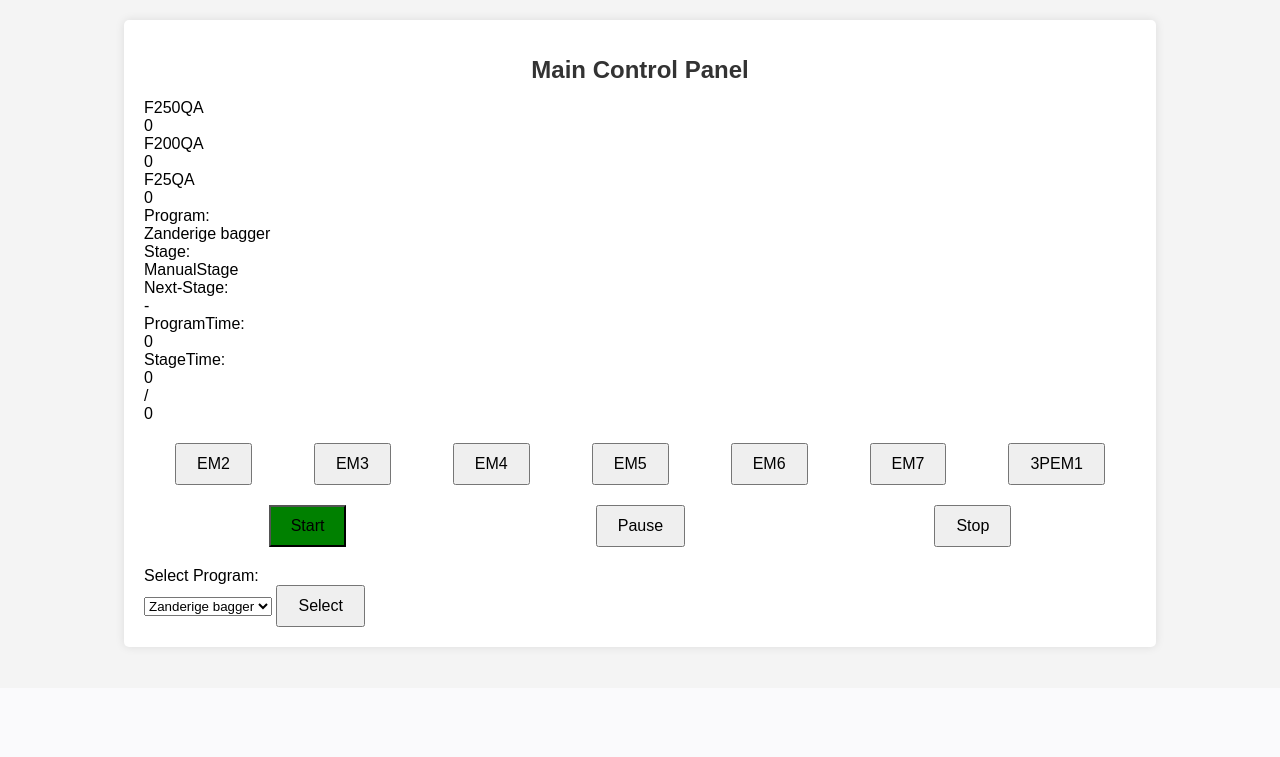
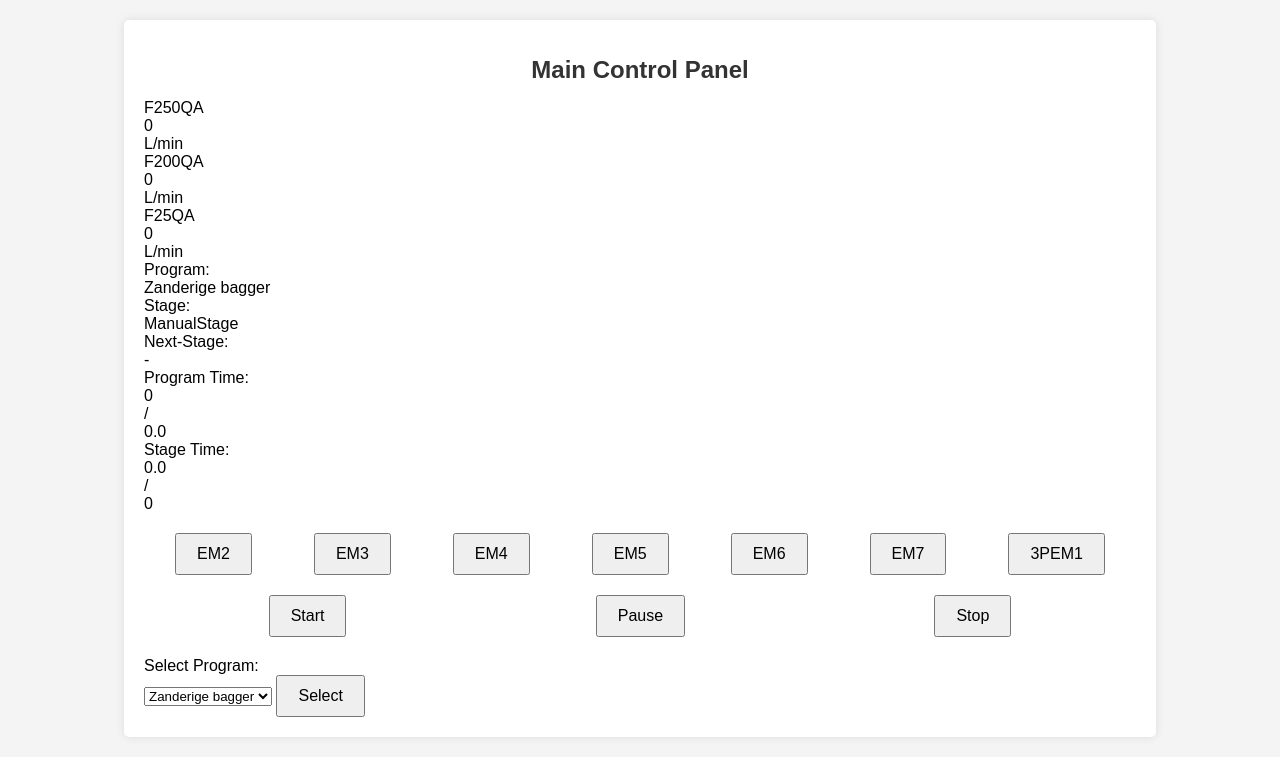
Before and after one commit to YLaret/BlauweBagger, a Flask app: page / in a window 1280 px wide. Shown: the part 112-869 px from the top of the page. Before the commit the page ends 763 px from the top, so only its background shows below. Run offline with Flask 3, Linux system fonts and the light colour scheme; data comes from the database, SQL or seed files in the repository.

Commit message:
meter container and dynamic updates

```diff
--- a/server/static/script.js
+++ b/server/static/script.js
@@ -33,7 +33,11 @@ function updatePage() {
             }
 
             // program stage update
+            document.getElementById("program-name").innerText = data.programName;
+            document.getElementById("stage-name").innerText = data.stageName;
+            document.getElementById("next-stage-name").innerText = data.nextStageName;
             document.getElementById("program-run-time").innerText = data.programRunTime;
+            document.getElementById("total-program-time").innerText = data.totalProgramTime;
             document.getElementById("stage-run-time").innerText = data.stageRunTime;
             document.getElementById("total-stage-time").innerText = data.totalStageTime;
 
--- a/server/templates/overview.html
+++ b/server/templates/overview.html
@@ -3,11 +3,16 @@
 {% block main %}
     <div class="container">
         <h1>Main Control Panel</h1>
-        <div>
+        <div class="meters-container">
             {% for meter in meters %}
-            <div> {{ meter["Name"] }}
-                <div
-                    class ="meters" id="{{ meter["MeterID"] }}">{{ meter["Value"] }}
+            <div class="meter-item-container"> {{ meter["Name"] }}
+                <div class="meter-value-container">
+                    <div
+                        class ="meters" id="{{ meter["MeterID"] }}">{{ meter["Value"] }}
+                    </div>
+                    <div class="meter-unit">
+                        L/min
+                    </div>
                 </div>
             </div>
             {% endfor %}
@@ -19,13 +24,13 @@
             Stage: <div id="stage-name">{{ CMS['stageName'] }}</div>
         </div>
         <div>
-            Next-Stage: <div id="stage-name">{{ CMS['nextStageName'] }}</div>
+            Next-Stage: <div id="next-stage-name">{{ CMS['nextStageName'] }}</div>
         </div>
         <div>
-            ProgramTime: <div id="program-run-time">{{ CMS['programRunTime'] }}/{{ CMS['totalProgramTime'] }} s</div>
+            Program Time: <div id="program-run-time">{{ CMS['programRunTime'] }}</div><div>/</div><div id="total-stage-time">{{ CMS['totalProgramTime'] }} </div>
         </div>
         <div>
-            StageTime: <div id="stage-run-time">{{ CMS['stageRunTime'] }}</div><div>/</div><div id="total-stage-time">{{ CMS['totalStageTime'] }} </div>
+            Stage Time: <div id="stage-run-time">{{ CMS['stageRunTime'] }}</div><div>/</div><div id="total-stage-time">{{ CMS['totalStageTime'] }} </div>
         </div>
         <div class="switches">
             {% for switch in switches %}
```
